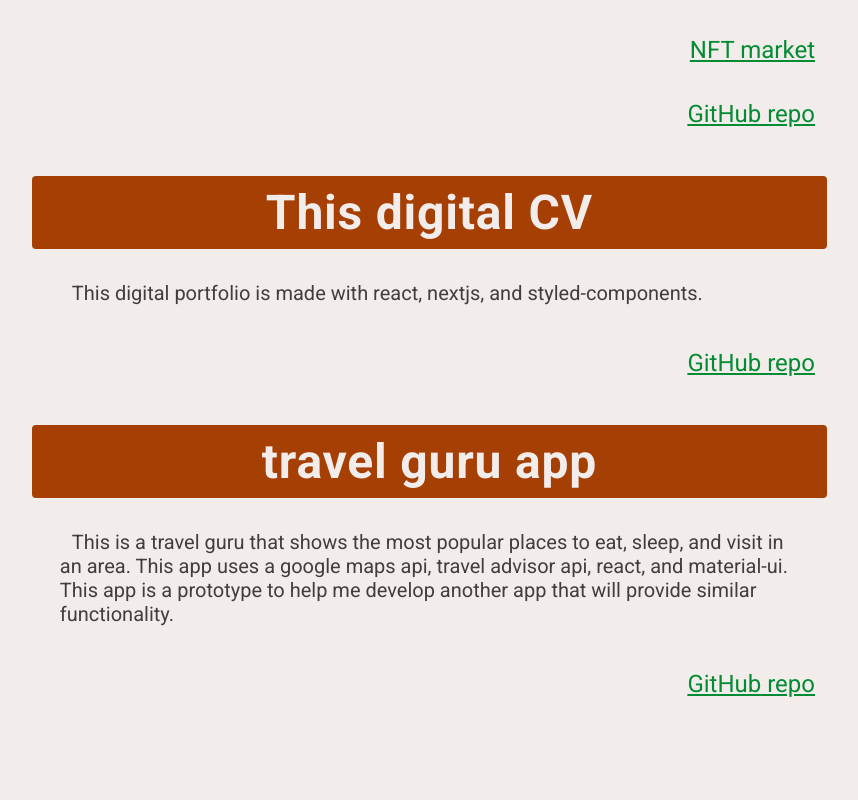
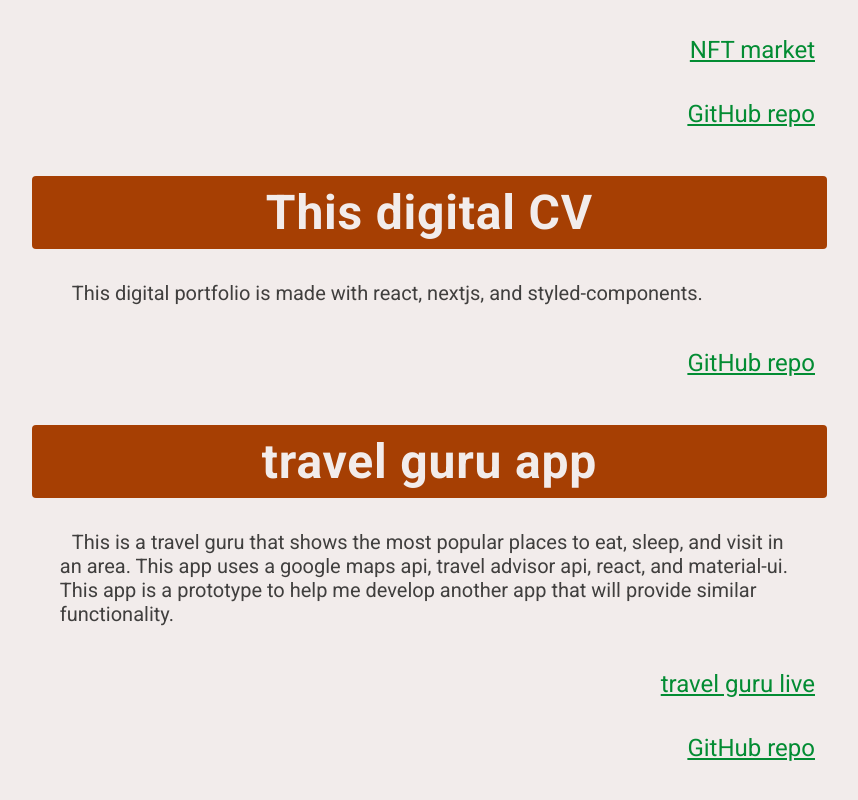
Before and after one commit to Phillip-D-Shields/react-portfolio, a Next.js app: page /live in a window 1280 px wide. Shown: the part 1410-2210 px from the top of the page, without its empty margins (381-1239 px from the left). Built offline with nearby package versions, Linux system fonts and the light colour scheme.

Commit message:
added travel guru live link

```diff
--- a/pages/live.js
+++ b/pages/live.js
@@ -84,7 +84,7 @@ export default function Live() {
         <p>
           This is a travel guru that shows the most popular places to eat, sleep, and visit in an area. This app uses a google maps api, travel advisor api, react, and material-ui. This app is a prototype to help me develop another app that will provide similar functionality.
         </p>
-
+            <LinkButton url="https://travel-guru-demo-v1.netlify.app/" text="travel guru live" />
         <LinkButton
           url="https://github.com/Phillip-D-Shields/react-travel-advisor"
           text="GitHub repo"
```
